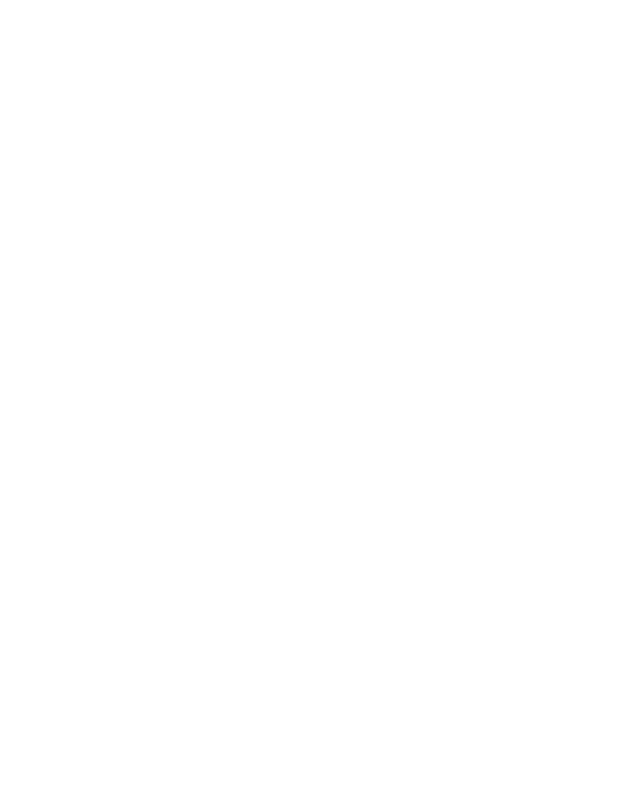
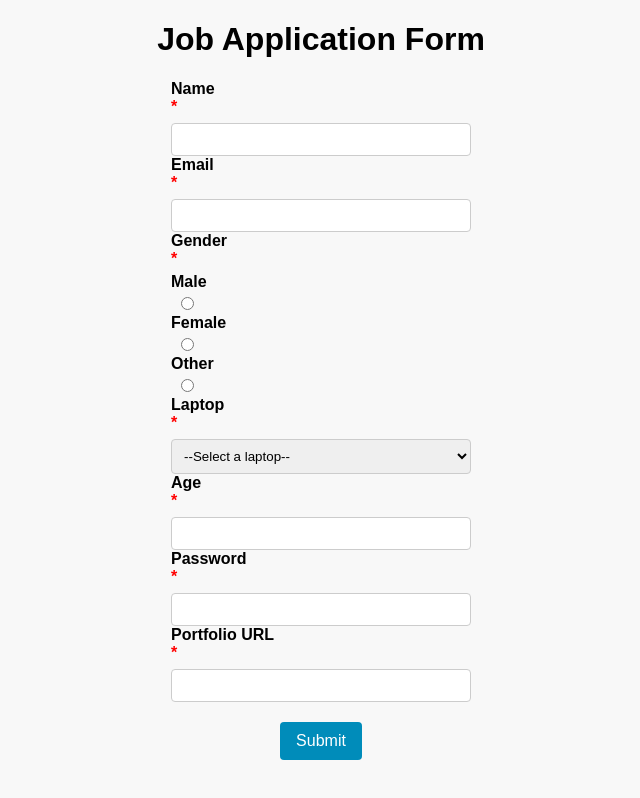
Before and after one commit to acciojob/job-app-form-jadhavakashofficial, a website: page main.html in a window 1280 px wide. Shown: the whole page, without its empty margins (319-959 px from the left). Drawn offline with Linux system fonts and the light colour scheme.

Commit message:
created a submission

```diff
--- a/main.html
+++ b/main.html
@@ -1,16 +1,119 @@
 <!DOCTYPE html>
+<html lang="en">
+<head>
+  <meta charset="UTF-8">
+  <title>Job Application Form</title>
+  <link rel="stylesheet" href="styles.css">
+</head>
+<body>
 
-<html>
+  <h1>Job Application Form</h1>
 
-<head>
-	<link rel="stylesheet" href="styles.css">
-</head>
+  <form action="#" method="POST" id="jobApplicationForm">
+    <!-- Name -->
+    <div class="form-group">
+      <label for="name">Name <span class="required">*</span></label>
+      <input
+        type="text"
+        id="name"
+        name="name"
+        required
+      >
+    </div>
 
-<body>
-	<!-- the entire body must be written by student -->
-    <script type="text/javascript" src="./script.js">
-</script>
+    <!-- Email -->
+    <div class="form-group">
+      <label for="email">Email <span class="required">*</span></label>
+      <input
+        type="email"
+        id="email"
+        name="email"
+        required
+      >
+    </div>
 
+    <!-- Gender (Radio Buttons) -->
+    <div class="form-group">
+      <span>Gender <span class="required">*</span></span>
+      <label for="gender_m">Male</label>
+      <input
+        type="radio"
+        id="gender_m"
+        name="gender"
+        value="Male"
+        required
+      >
+      <label for="gender_f">Female</label>
+      <input
+        type="radio"
+        id="gender_f"
+        name="gender"
+        value="Female"
+        required
+      >
+      <label for="gender_o">Other</label>
+      <input
+        type="radio"
+        id="gender_o"
+        name="gender"
+        value="Other"
+        required
+      >
+    </div>
+
+    <!-- Laptop (Dropdown) -->
+    <div class="form-group">
+      <label for="laptop">Laptop <span class="required">*</span></label>
+      <select
+        id="laptop"
+        name="laptop"
+        required
+      >
+        <option value="">--Select a laptop--</option>
+        <option value="Apple">Apple</option>
+        <option value="Asus">Asus</option>
+        <option value="HP">HP</option>
+      </select>
+    </div>
+
+    <!-- Age -->
+    <div class="form-group">
+      <label for="age">Age <span class="required">*</span></label>
+      <input
+        type="number"
+        id="age"
+        name="age"
+        min="1"
+        required
+      >
+    </div>
+
+    <!-- Password -->
+    <div class="form-group">
+      <label for="password">Password <span class="required">*</span></label>
+      <input
+        type="password"
+        id="password"
+        name="password"
+        required
+      >
+    </div>
+
+    <!-- Portfolio URL -->
+    <div class="form-group">
+      <label for="portfolio">Portfolio URL <span class="required">*</span></label>
+      <input
+        type="url"
+        id="portfolio"
+        name="portfolio"
+        required
+      >
+    </div>
+
+    <!-- Submit Button -->
+    <button type="submit" id="submitBtn">Submit</button>
+  </form>
+
+  <script src="script.js"></script>
 </body>
-
 </html>
--- a/script.js
+++ b/script.js
@@ -1 +1,17 @@
-//your code here
+document.getElementById('jobApplicationForm').addEventListener('submit', function(event) {
+  const name = document.getElementById('name').value.trim();
+  const email = document.getElementById('email').value.trim();
+  const genderSelected = document.querySelector('input[name="gender"]:checked');
+  const laptop = document.getElementById('laptop').value;
+  const age = document.getElementById('age').value.trim();
+  const password = document.getElementById('password').value.trim();
+  const portfolio = document.getElementById('portfolio').value.trim();
+
+  if (!name || !email || !genderSelected || !laptop || !age || !password || !portfolio) {
+    event.preventDefault();
+    alert('Please fill out all required fields.');
+    return;
+  }
+
+  alert('Form submitted successfully!');
+});
--- a/styles.css
+++ b/styles.css
@@ -1,2 +1,69 @@
+* {
+  box-sizing: border-box;
+}
 
-/* Your CSS Code here. */
+body {
+  font-family: Arial, sans-serif;
+  background-color: #f8f8f8;
+  margin: 20px;
+}
+
+h1 {
+  text-align: center;
+}
+
+.form-group {
+  margin-bottom: 15px;
+  width: 300px;
+  margin: 0 auto;
+}
+
+label {
+  display: block;
+  font-weight: bold;
+  margin-bottom: 5px;
+}
+
+.required {
+  color: red;
+  font-weight: normal;
+}
+
+input[type="text"],
+input[type="email"],
+input[type="number"],
+input[type="password"],
+input[type="url"],
+select {
+  width: 100%;
+  padding: 8px;
+  margin-top: 2px;
+  border: 1px solid #ccc;
+  border-radius: 4px;
+}
+
+.form-group span {
+  display: block;
+  font-weight: bold;
+  margin-bottom: 5px;
+}
+
+input[type="radio"] {
+  margin: 0 5px 0 10px;
+}
+
+button {
+  display: block;
+  margin: 20px auto;
+  padding: 10px 16px;
+  background-color: #008CBA;
+  color: #fff;
+  border: none;
+  font-size: 16px;
+  border-radius: 4px;
+  cursor: pointer;
+}
+
+button:hover {
+  background-color: #005f73;
+}
```
